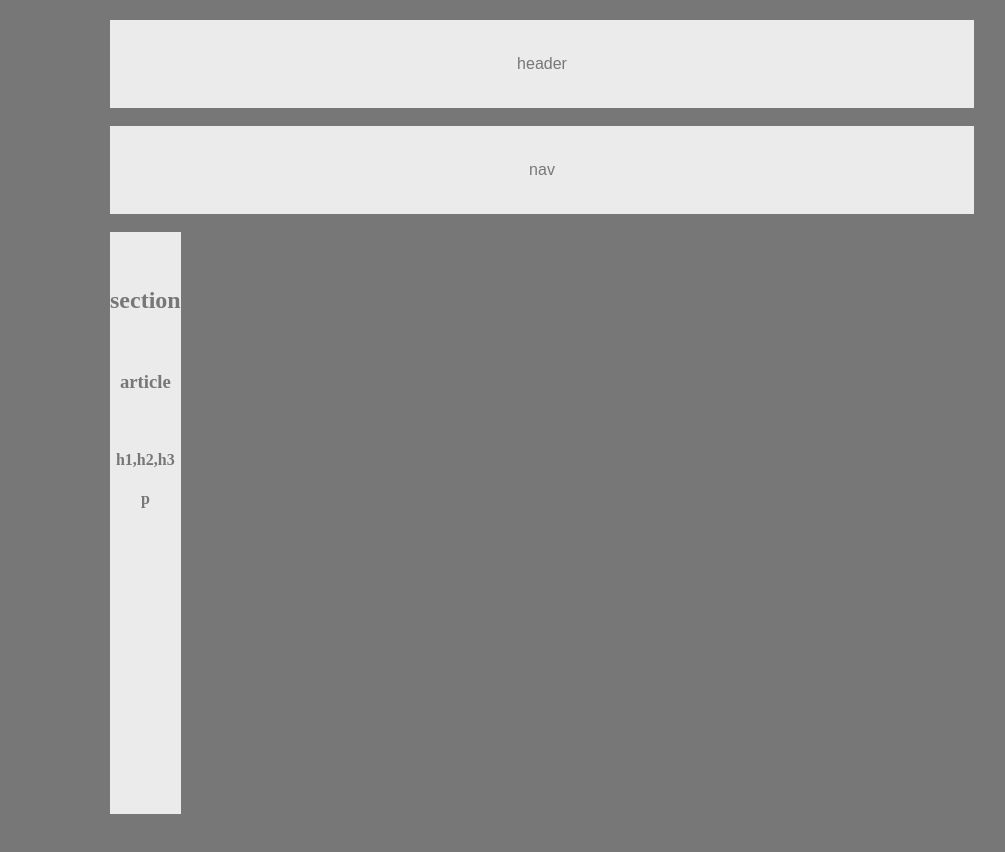
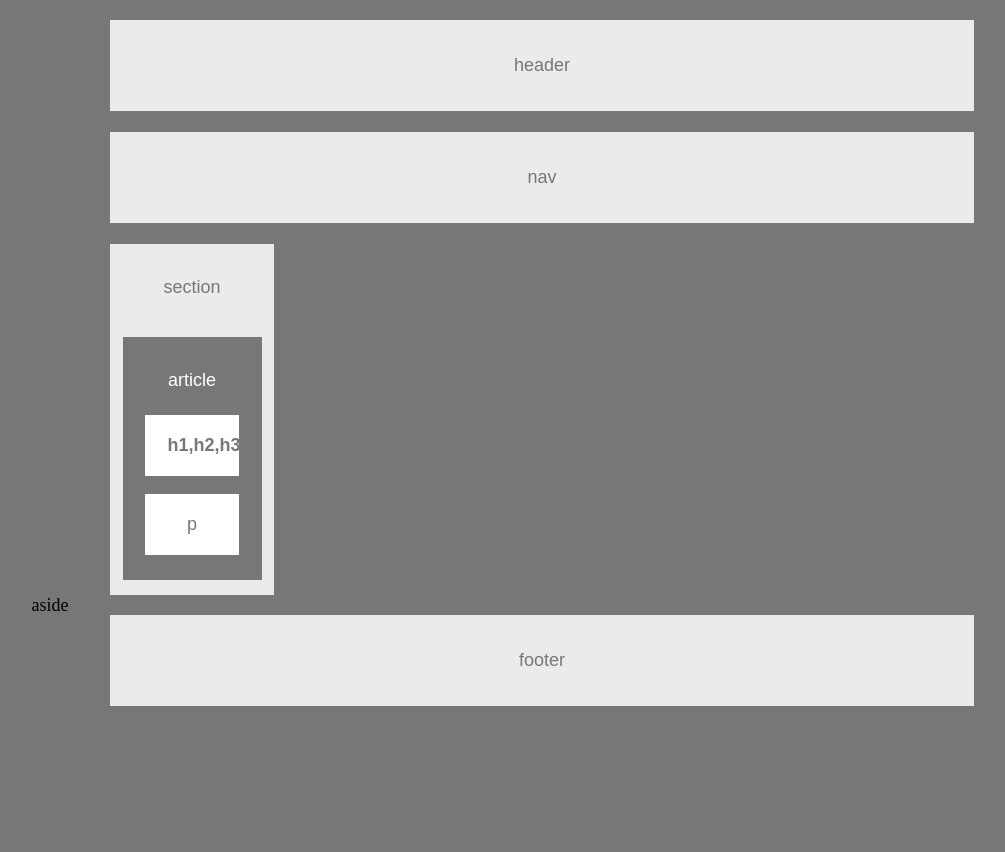
Before and after one commit to reygranda/HW-Wireframe, a plain HTML site: page index.html in a window 1280 px wide. Shown: the whole page, without its empty margins (98-1103 px from the left). Before the commit the page ends 822 px from the top, so only its background shows below. Drawn offline with Linux system fonts and the light colour scheme.

Commit message:
one final peice i feel

```diff
--- a/index.html
+++ b/index.html
@@ -7,11 +7,15 @@
 <body>
 	<header>header</header><br>
 	<nav>nav</nav><br>
-	<section><h1>section</h1><br>
-	<article><h1>article</h1><br>
-		<h4>h1,h2,h3</h4>
-		<h4>p</h4>
-	</article>
+	<section id="section-left"><p>section</p><br>
+		<article class="something"><p>article</p>
+		<section>
+		<h1 class="sames">h1,h2,h3</h1>
+		<p class="sames">p</p>
+		</section>
+		</article>
 	</section>
+	<section id="section-right">aside</section>
+<footer>footer</footer>
 </body>
 </html>
--- a/style.css
+++ b/style.css
@@ -1,5 +1,6 @@
 body {
 	background-color: #777;
+	font-size: 18px;
 }
 header {
 	font-family: Arial, Helvetica Neue, Helvetica, sans-serif;
@@ -22,13 +23,51 @@ nav 	{
 	margin-right: 200px;
 	margin-left: 200px;
 }
-section    {
+#section-left    {
 	background: #ebebeb;
 	color: #777;
-	padding-top: 35px;
-	padding-bottom: 285px;
+	padding-top: 15px;
+	padding-bottom: 15px;
 	margin-left: 200px;
 	margin-right: 900px;
 	text-align: center;
-	display: inline-block;
+	font-family: Arial, Helvetica Neue, Helvetica, sans-serif;
+	overflow:hidden;
 }
+#section-right	{
+	width:220px;
+	text-align: center;
+	float: left;
+	margin-left: 30px;
+}
+.something	{
+	background: #777;
+	color: white;
+	padding-top: 15px;
+	padding-bottom: 15px;
+	margin-right: 12.5px;
+	margin-left: 12.5px;
+
+}
+.sames {
+	background: white;
+	color: #777;
+	padding-top: 20px;
+	padding-bottom: 20px;
+	padding-right: 22.5px;
+	padding-left: 22.5px;
+	margin-left: 22.5px;
+	margin-right: 22.5px;
+	margin-bottom: 10px;
+}
+footer 	{
+	background: #ebebeb;
+	margin-bottom: 200px;
+	margin-left: 200px;
+	margin-right: 200px;
+	margin-top: 20px;
+	text-align: center;
+	font-family: Arial, Helvetica Neue, Helvetica, sans-serif;
+	color: #777;
+	padding-bottom: 35px;
+	padding-top: 35px;
```
